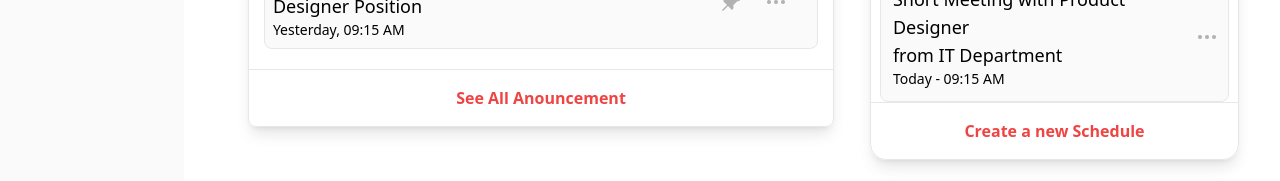
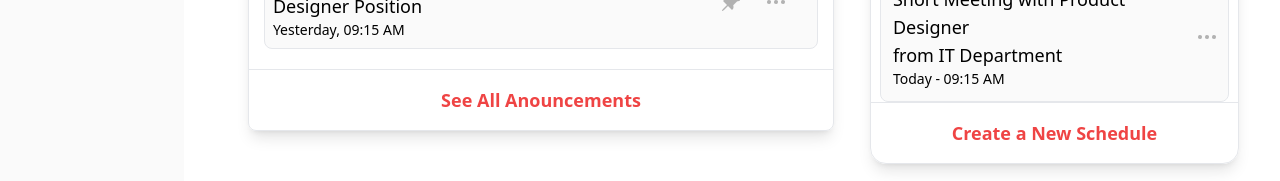
Before and after one commit to srikanthbisai/shoshin, a React (Create React App) app: page / in a window 1280 px wide. Shown: the part 1019-1200 px from the top of the page. Built offline with nearby package versions, Linux system fonts and the light colour scheme.

Commit message:
Update Main.js

```diff
--- a/src/components/Main.js
+++ b/src/components/Main.js
@@ -136,7 +136,7 @@
             </div>
 
             <div className="border border-t-gray-200 border-b-0 border-l-0 border-r-0  flex justify-center w-full">
-              <p className="text-red-500 p-4 font-bold"> See All Anouncement</p>
+              <p className="text-red-500 p-4 font-bold text-lg"> See All Anouncements</p>
             </div>
           </div>
         </div>
@@ -209,9 +209,9 @@
             </div>
 
             <div className="border border-t-gray-200 border-b-0 border-l-0 border-r-0 flex justify-center w-full">
-              <p className="text-red-500 p-4 font-bold">
-                {" "}
-                Create a new Schedule
+              <p className="text-red-500 p-4 font-bold text-lg">
+
+                Create a New Schedule
               </p>
             </div>
           </div>
```
